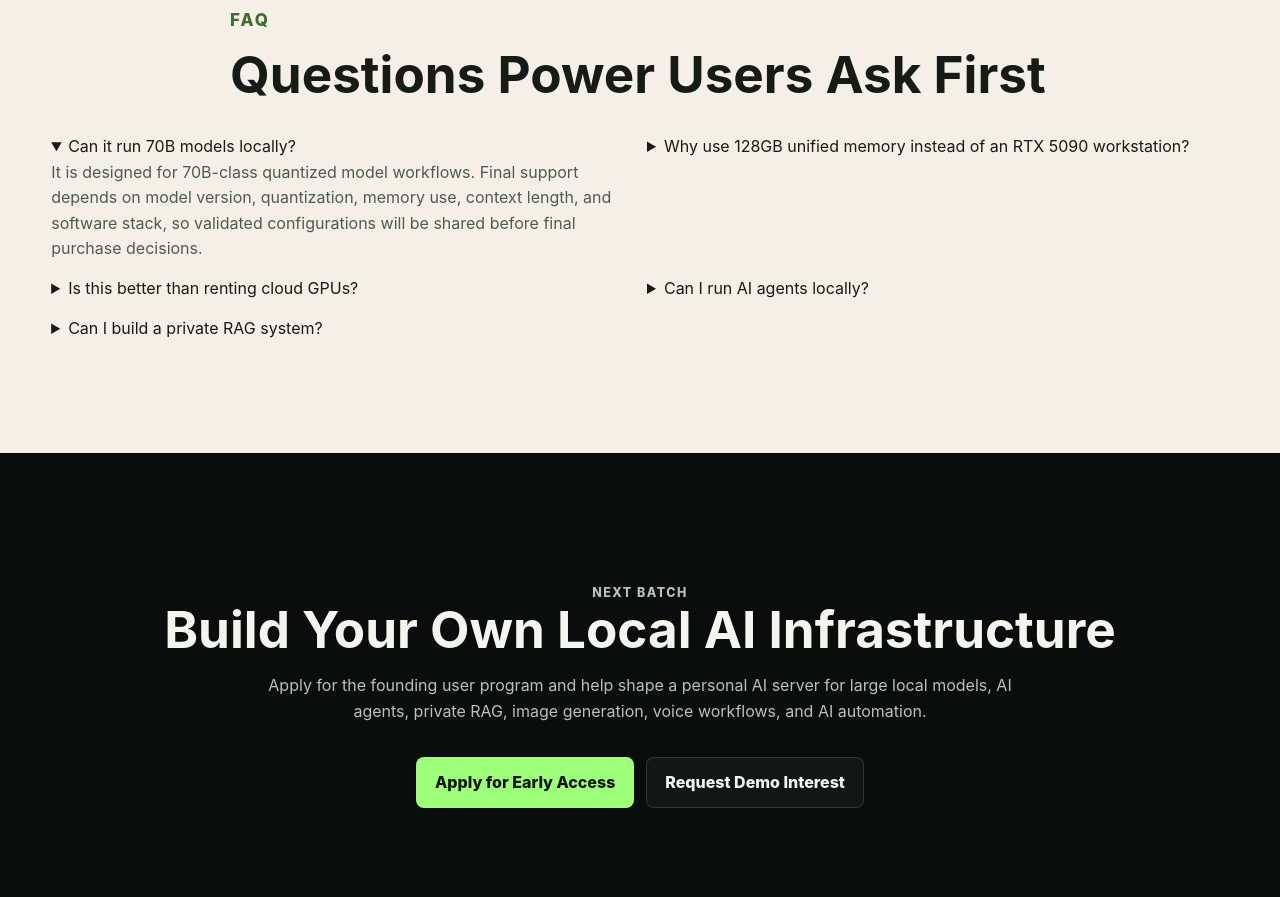
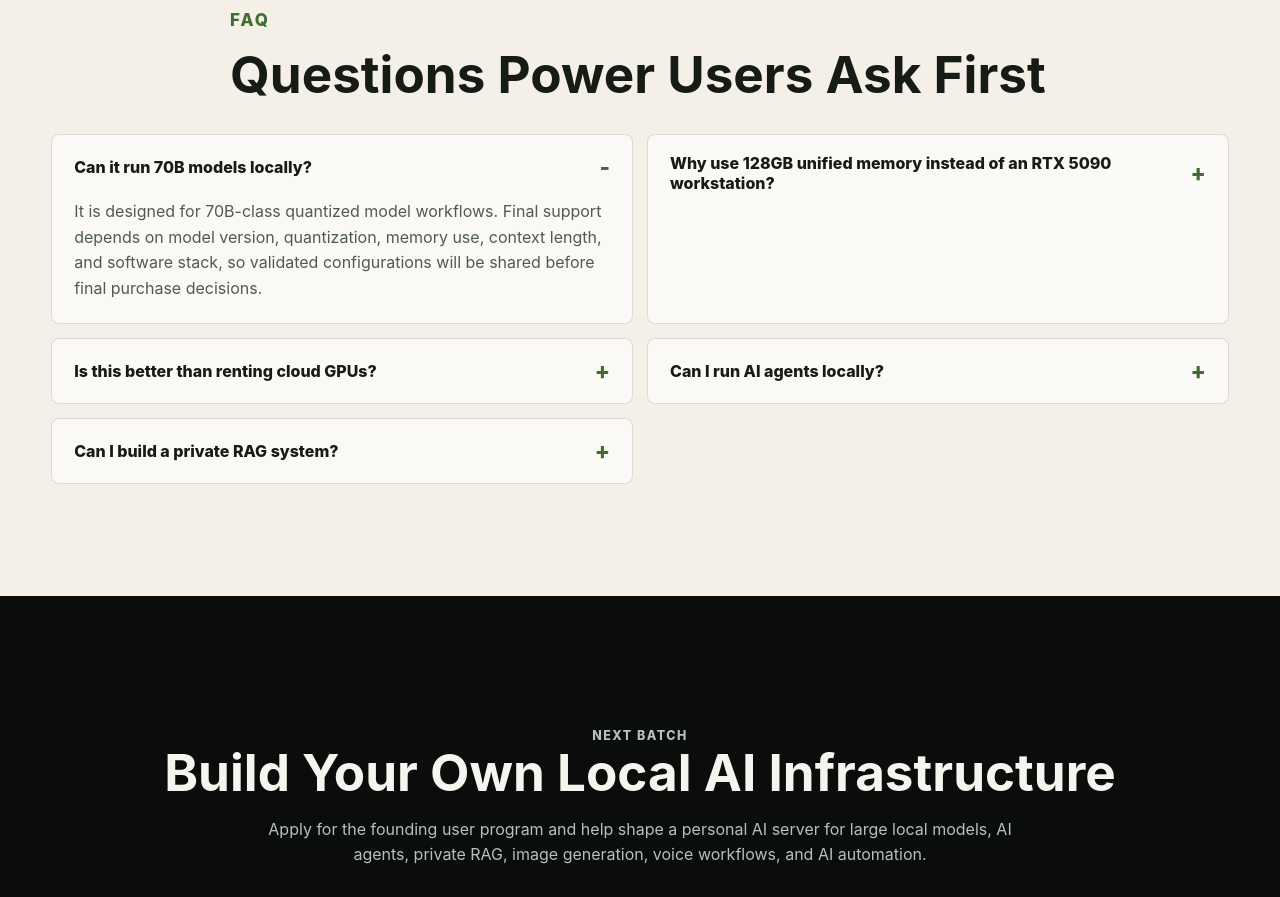
Before and after one commit to captain2046999-sudo/mvp-landing, a plain HTML site: page index.html in a window 1280 px wide. Shown: the part 7340-8237 px from the top of the page. Drawn offline with Linux system fonts and the light colour scheme.

Commit message:
feat: style FAQ accordion states (#5)

```diff
--- a/style.css
+++ b/style.css
@@ -279,7 +279,7 @@ h3 {
 .comparison-column,
 .metric-panel,
 .application-form,
-.faq-list article {
+.faq-item {
   border-radius: var(--radius);
   border: 1px solid var(--line-dark);
   background: rgba(255, 255, 255, 0.62);
@@ -289,7 +289,7 @@ h3 {
 .section-band .audience-grid article,
 .section-band .metric-panel,
 .section-band .application-form,
-.section-band .faq-list article {
+.section-band .faq-item {
   border-color: var(--line);
   background: var(--surface);
 }
@@ -544,6 +544,50 @@ textarea[aria-invalid="true"] {
   margin: 0 auto;
 }
 
+.faq-item {
+  padding: 0;
+  overflow: hidden;
+}
+
+.faq-item summary {
+  display: flex;
+  align-items: center;
+  justify-content: space-between;
+  gap: 16px;
+  min-height: 64px;
+  padding: 18px 22px;
+  color: var(--ink);
+  cursor: pointer;
+  font-weight: 800;
+  line-height: 1.25;
+  list-style: none;
+}
+
+.faq-item summary::-webkit-details-marker {
+  display: none;
+}
+
+.faq-item summary::after {
+  content: "+";
+  flex: 0 0 auto;
+  color: #426d31;
+  font-size: 1.4rem;
+  line-height: 1;
+}
+
+.faq-item[open] summary::after {
+  content: "-";
+}
+
+.faq-item summary:focus-visible {
+  outline: 2px solid #426d31;
+  outline-offset: -2px;
+}
+
+.faq-item p {
+  padding: 0 22px 22px;
+}
+
 .final-cta {
   text-align: center;
 }
```
